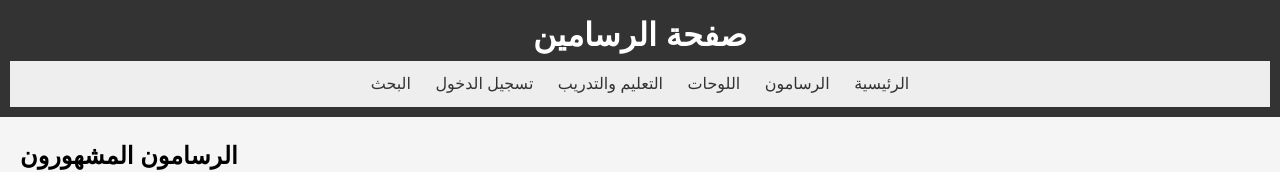
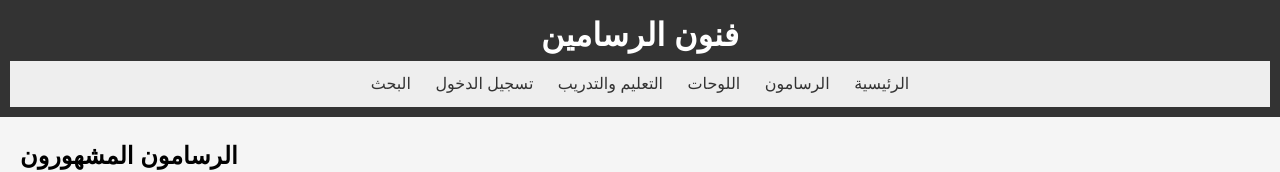
Before and after one commit to Mashaelxz12/my_course_project, a website with bundled scripts: page index.html in a window 1280 px wide. Shown: the top 172 px of the page. Built offline with nearby package versions, Linux system fonts and the light colour scheme; files whose address does not match are found by name.

Commit message:
second committ

```diff
--- a/index.html
+++ b/index.html
@@ -17,7 +17,8 @@
 
     <header>
         <!-- عنوان الصفحة -->
-        <h1>صفحة الرسامين</h1>
+        <h1>فنون الرسامين</h1>
+
         <!-- قائمة التنقل -->
         <nav>
             <a href="http://localhost:3000/index.html">الرئيسية</a>
```
